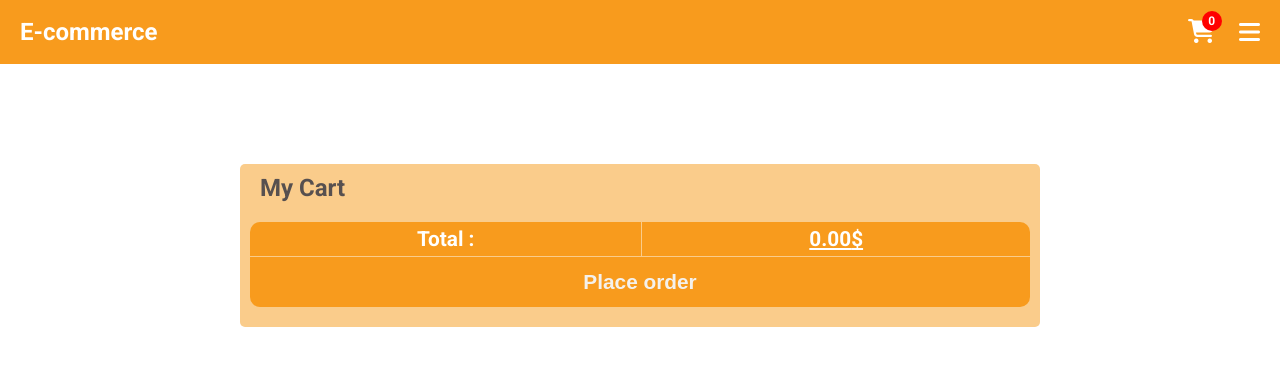
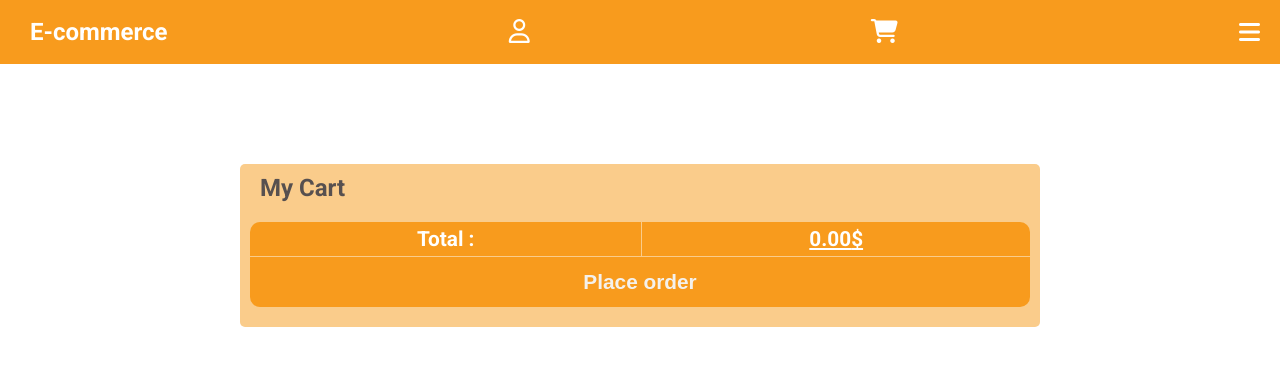
Before and after one commit to errami01/e-shop, a React (Create React App) app: page /cart in a window 1280 px wide. Shown: the top 366 px of the page. Built offline with nearby package versions, Linux system fonts and the light colour scheme.

Commit message:
Add user icon and create Login page

```diff
--- a/src/components/BarsMenu.css
+++ b/src/components/BarsMenu.css
@@ -2,12 +2,13 @@
     /* display: flex; */
     /* justify-content: center; */
     /* align-items: center; */
-    height: 0;
-    width: 100%;
+    /* height: 0; */
+    width: 50%;
+    max-width: 250px;
     background-color: var(--first-Color);
     position: absolute;
     top: var(--header-height);
-    left: 0;
+    right: 0;
     overflow: hidden;
     /* opacity: 0.95; */
     transition: height 1s
--- a/src/components/Header.css
+++ b/src/components/Header.css
@@ -17,13 +17,21 @@
 }
 .logo{
     color: white;
+    margin-left: 10px;
+}
+.user-icon-header{
+    /* margin-left: auto; */
+    /* margin-right: 24px; */
+    color: white;
+
+
 }
 .cartIconLink-header{
     position: relative;
     /* background-color: green; */
-    margin-left: auto;
+    /* margin-left: auto; */
     color: inherit;
-    margin-right: 24px;
+    /* margin-right: 24px; */
 }
 .items-counter-header{
     display: flex;
--- a/src/components/Header.js
+++ b/src/components/Header.js
@@ -14,11 +14,15 @@ export default function Header(props){
             <Link to={''}>
                 <div className='logo'>E-commerce</div>
             </Link>
+            <Link className='user-icon-header'>
+                <i class="fa-regular fa-user" ></i>
+            </Link>
             <Link className='cartIconLink-header' to='cart'>
                  <i className="fa-solid fa-cart-shopping"></i>
-                 <span className='items-counter-header'>{props.cartItemsNumber}</span>
+                 {props.cartItemsNumber>0 && <span className='items-counter-header'>{props.cartItemsNumber}</span>}
             </Link>
-                 <i className="fa-solid fa-bars" onClick={handleBarsClick}></i>
+
+            <i className="fa-solid fa-bars" onClick={handleBarsClick}></i>
             <BarsMenu isOpen={isMenuOpen}/>
         </header>
     )
--- /dev/null
+++ b/src/pages/Login.js
@@ -0,0 +1,5 @@
+export default function Login(){
+    return(
+        <h1>This is login page</h1>
+    )
+}
```
